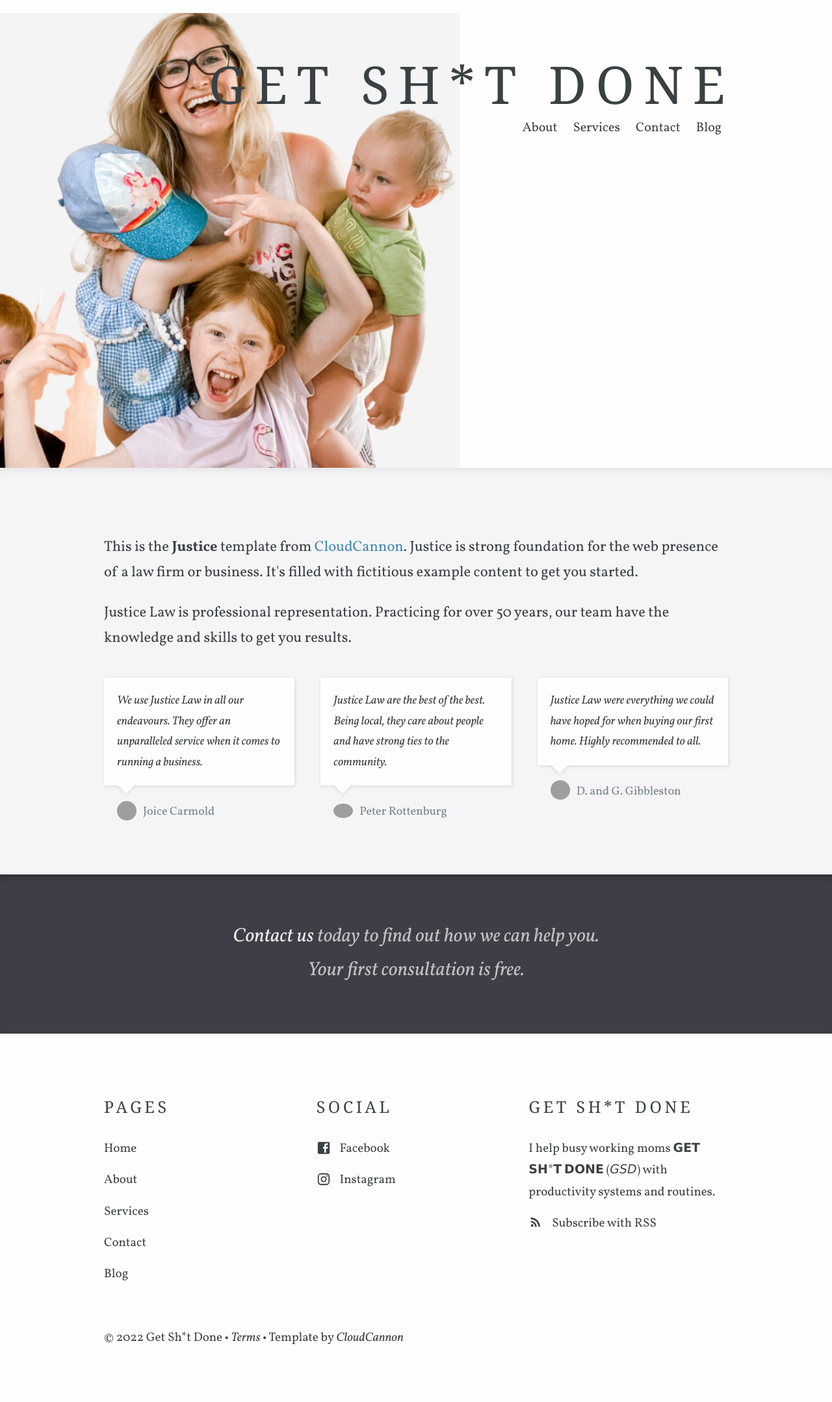
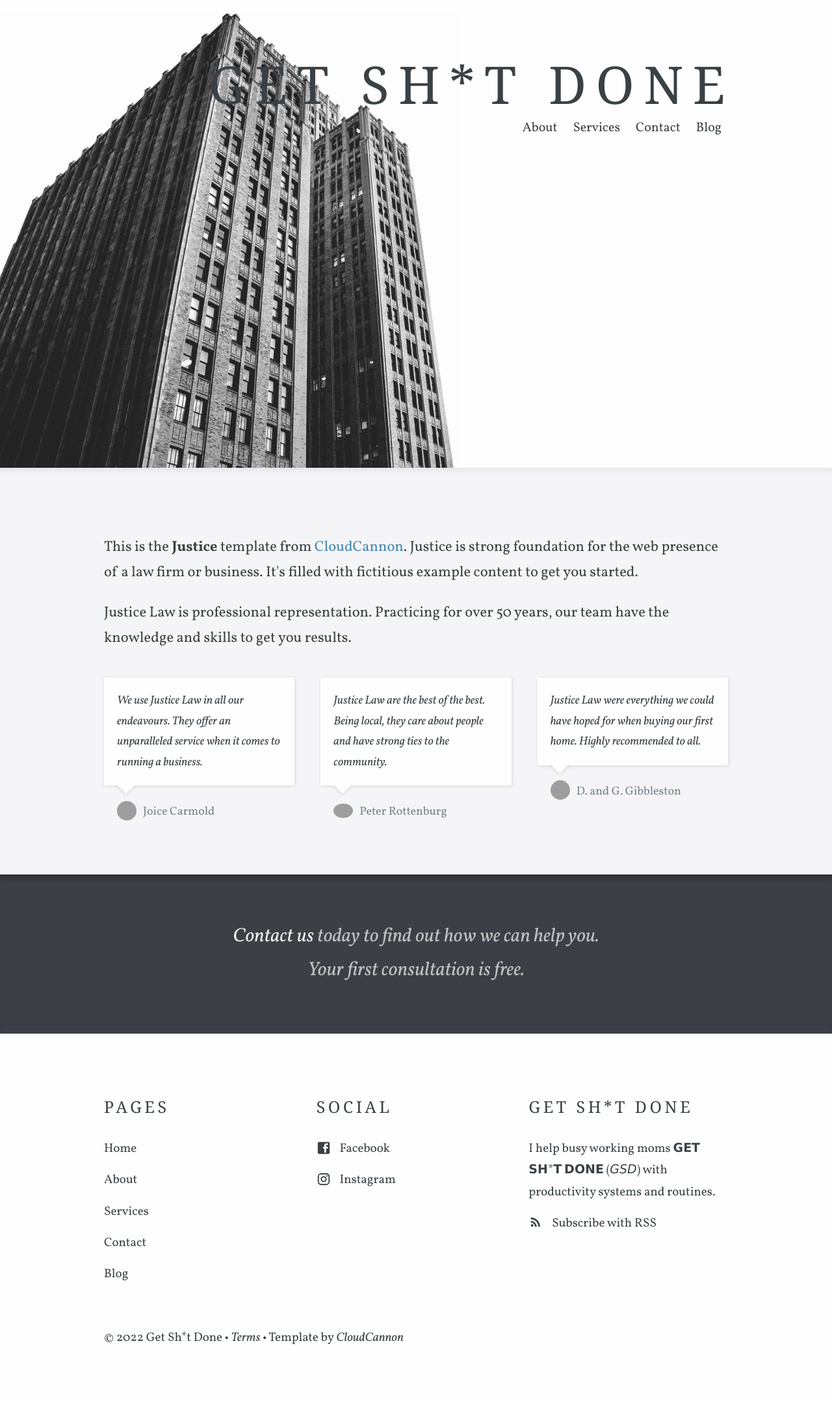
Before and after one commit to CloudCannon/justice-jekyll-template, a Jekyll site: the page built from index.html, in a window 1280 px wide. Shown: the whole page at 65% size. Built offline with Jekyll 4.4.1, drawn with Linux system fonts in a browser that asks for light colours; some web fonts are replaced; grey boxes are pictures that could not be loaded.

Commit message:
Update _config.yml

```diff
--- a/_config.yml
+++ b/_config.yml
@@ -37,8 +37,8 @@ defaults:
       path: ""
     values:
       layout: page
-      background_image_path: /uploads/homepage.jpg
-      image: /uploads/homepage.jpg
+      background_image_path: /uploads/building.jpg
+      image: /uploads/building.jpg
   -
     scope:
       path: ""
```
